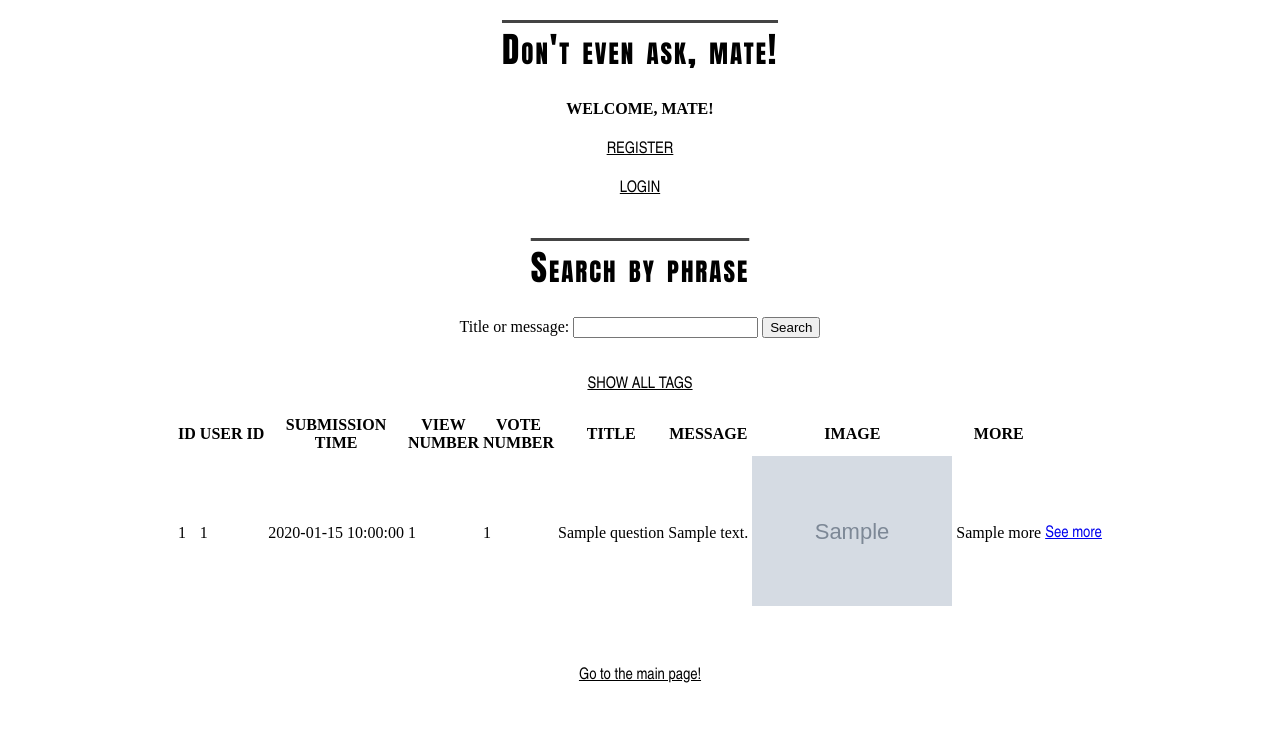
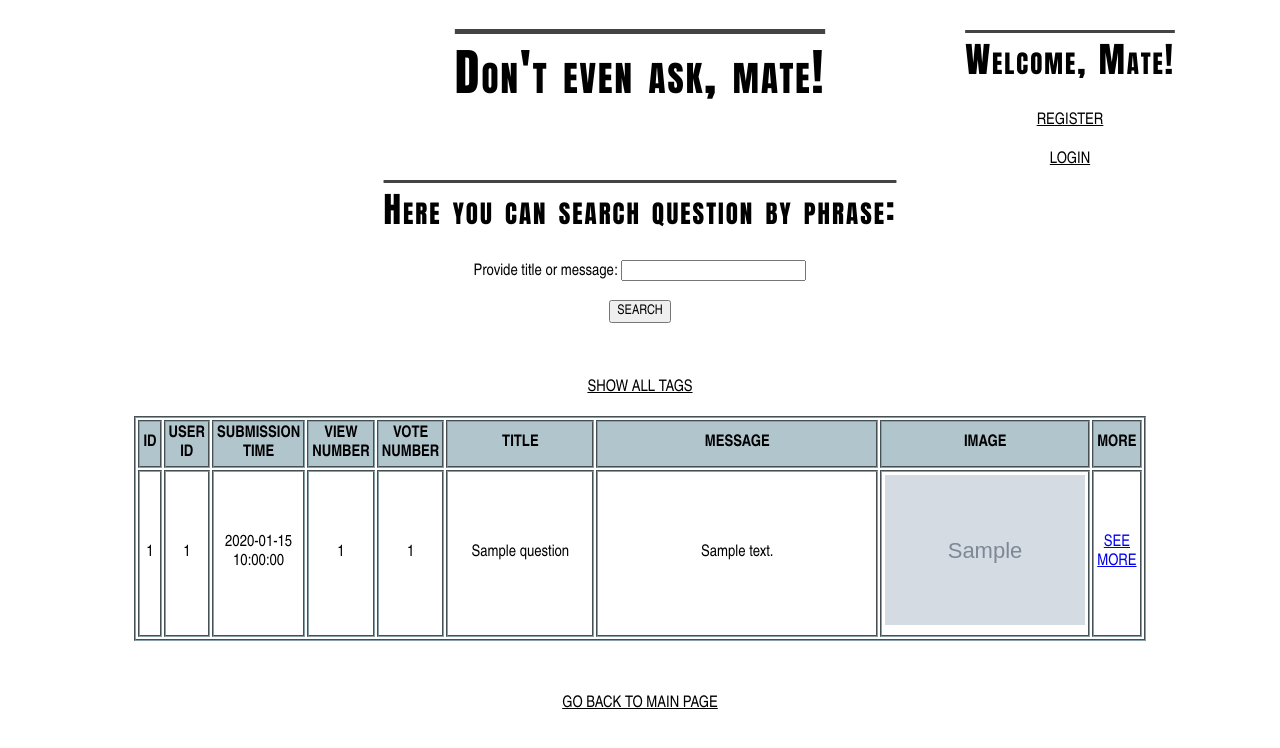
Before and after one commit to ishabelle/ASK-MATE-final-project, a Flask app: template templates/list.html in a window 1280 px wide. Shown: the top 748 px of the page. Run offline with Flask 2, Linux system fonts and the light colour scheme; the template is opened without the code that fills it: most values are stand-ins (such as "Sample title", 1, 10 or a date in 2020); grey boxes marked "Sample" are stand-in pictures.

Commit message:
add new css style

```diff
--- a/templates/list.html
+++ b/templates/list.html
@@ -2,10 +2,10 @@
 
 {% block content %}
 
-    <h1 class="main-title">Don't even ask, mate!</h1>
-    <div>
+    <h1 class="PageTitle">Don't even ask, mate!</h1>
+    <div class="StickyMenu">
         {% if 'username' in session %}
-            <h4>WELCOME {{ session['username'] }} !</h4>
+            <h1>Welcome, {{ session['username'] }}</h1>
             <a href="logout" style="color: black">LOG OUT</a>
             <br>
             <br>
@@ -19,7 +19,7 @@
                 <input type="submit" value="MY PROFILE" class="myButton">
             </form>
         {% else %}
-            <h4>WELCOME, MATE!</h4>
+            <h1>Welcome, Mate!</h1>
             <a href="registration" style="color: black">REGISTER</a>
             <br>
             <br>
@@ -27,24 +27,27 @@
         {% endif %}
     </div>
     <br>
-    <h1>Search by phrase</h1>
+    <h1>Here you can search question by phrase:</h1>
     <form action="/search">
-        <label for="phrase">Title or message: </label>
+        <label class="LabelTitles" for="phrase">Provide title or message: </label>
         <input name="phrase" type="text" id="phrase">
-        <button type="submit" class="smallButton">Search</button>
+        <br>
+        <br>
+        <button type="submit" class="ButtonStyle">SEARCH</button>
     </form>
+    <br>
     <br>
     {% if title == "List questions" %}
         <form action="{{ url_for('display_questions_list', order_by=order_by, order=order) }}" method="GET">
 
-            <label for="order_by">Sort questions by: </label>
+            <label for="order_by" class="LabelTitles">Sort questions by: </label>
             <select name="order_by" id="order_by">
                 {% for key, option in select_options.items() %}
                     <option {% if key == order_by %}selected{% endif %}
                             value="{{ key }}">{{ option }}</option>
                 {% endfor %}
             </select>
-            <label for="order">Order: </label>
+            <label for="order" class="LabelTitles">In order: </label>
             <select name="order" id="order">
                 {% for option in order_options %}
                     <option {% if option == order %} selected {% endif %}
@@ -52,7 +55,7 @@
                 {% endfor %}
             </select>
             <p>
-                <button type="submit" class="myButton">Sort</button>
+                <button type="submit" class="ButtonStyle">SORT</button>
             </p>
         </form>
     {% endif %}
@@ -60,7 +63,7 @@
     <a href="{{ url_for('show_tags',tags=tags) }}" style="color: black">SHOW ALL TAGS</a>
     <br>
     <br>
-    <table class="darkTable">
+    <table class="MainTable">
         <thead>
         <tr>
             <th>ID</th>
@@ -82,11 +85,10 @@
                 <td>{{ question['submission_time'] }}</td>
                 <td>{{ question['view_number'] }}</td>
                 <td>{{ question['vote_number'] }}</td>
-                <td>{{ question['title'] }}</td>
-                <td>{{ question['message'] }}</td>
+                <td style="width: 7cm">{{ question['title'] }}</td>
+                <td style="width: 15cm">{{ question['message'] }}</td>
                 <td><img src="{{ question['image'] }}" height="150" alt="image from url"></td>
-                <td>{{ question['more'] }}</td>
-                <td><a href="{{ url_for('display_single_question',question_id=question['id']) }}">See more</a>
+                <td><a href="{{ url_for('display_single_question',question_id=question['id']) }}">SEE MORE</a>
                 </td>
             </tr>
         {% endfor %}
@@ -95,9 +97,9 @@
     <br>
     {% if title == "Main page" %}
         <p><a href="{{ url_for('display_questions_list', order_by = 'submission_time', order = 'DESC') }}"
-              style="color: black">List all questions</a></p>
+              style="color: black">LIST ALL QUESTIONS</a></p>
     {% else %}
         <br>
-        <p><a href="{{ url_for('get_5_latest_questions') }}" style="color: black">Go to the main page!</a></p>
+        <p><a href="{{ url_for('get_5_latest_questions') }}" style="color: black">GO BACK TO MAIN PAGE</a></p>
     {% endif %}
 {% endblock %}
```
